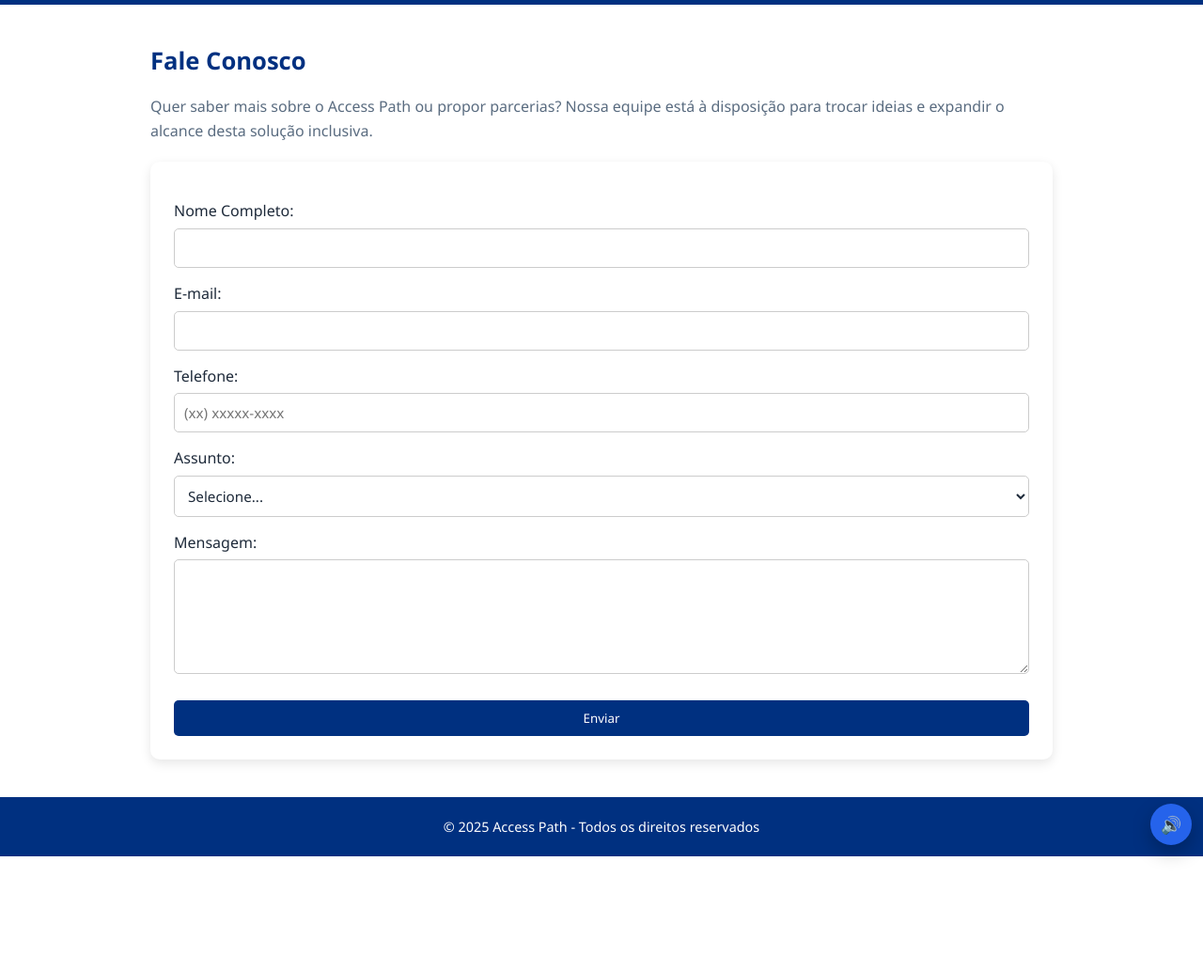
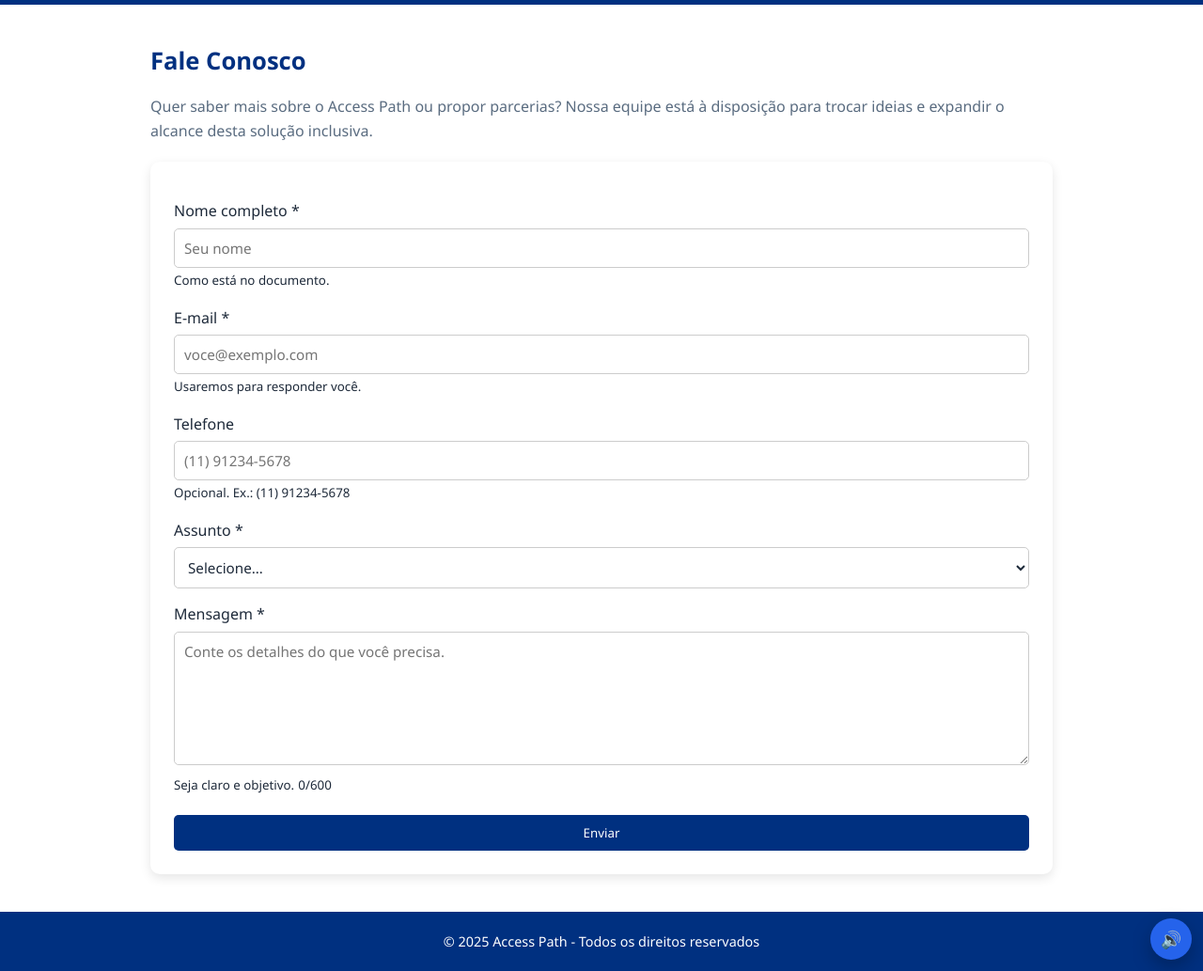
Before and after one commit to MariaSchen/ProjetoTCC, a plain HTML site: page contato.html in a window 1280 px wide. Shown: the part 62-1095 px from the top of the page at 94% size. Before the commit the page ends 973 px from the top, so only its background shows below. Drawn offline with Linux system fonts and the light colour scheme.

Commit message:
Update contato.html

```diff
--- a/contato.html
+++ b/contato.html
@@ -24,8 +24,6 @@
           <li><a class="speakable" href="contato.html">Contato</a></li>
         </ul>
       </nav>
-    <!-- botão antigo de voz foi removido -->
-  </div>
   </header>
 
 
@@ -37,31 +35,54 @@
       <h2>Fale Conosco</h2>
       <p>Quer saber mais sobre o Access Path ou propor parcerias? Nossa equipe está à disposição para trocar ideias e expandir o alcance desta solução inclusiva.</p>
 
-      <form id="form-contato">
-        <label for="nome">Nome Completo:</label>
-        <input type="text" id="nome" name="name" autocomplete="name" required />
+      <form id="form-contato" class="form-elevada" novalidate>
+  <div class="grid-2">
+    <div class="field">
+      <label for="nome">Nome completo <span class="req" aria-hidden="true">*</span></label>
+      <input type="text" id="nome" name="name" autocomplete="name" placeholder="Seu nome" required />
+      <small class="hint">Como está no documento.</small>
+    </div>
 
-        <label for="email">E-mail:</label>
-        <input type="email" id="email" name="email" autocomplete="email" required />
+    <div class="field">
+      <label for="email">E-mail <span class="req" aria-hidden="true">*</span></label>
+      <input type="email" id="email" name="email" autocomplete="email" placeholder="voce@exemplo.com" required />
+      <small class="hint">Usaremos para responder você.</small>
+    </div>
+  </div>
 
-        <label for="telefone">Telefone:</label>
-        <input type="tel" id="telefone" name="tel" inputmode="tel" autocomplete="tel" placeholder="(xx) xxxxx-xxxx" aria-describedby="tel-ajuda" />
-        <small id="tel-ajuda" class="sr-only">Formato sugerido: DDD e número, por exemplo, (11) 91234-5678.</small>
+  <div class="grid-2">
+    <div class="field">
+      <label for="telefone">Telefone</label>
+      <input type="tel" id="telefone" name="tel" inputmode="tel" autocomplete="tel"
+             placeholder="(11) 91234-5678" aria-describedby="tel-ajuda" />
+      <small id="tel-ajuda" class="hint">Opcional. Ex.: (11) 91234-5678</small>
+    </div>
 
-        <label for="assunto">Assunto:</label>
+    <div class="field">
+      <label for="assunto">Assunto <span class="req" aria-hidden="true">*</span></label>
       <select id="assunto" name="subject" required>
-          <option value="">Selecione...</option>
+        <option value="" disabled selected>Selecione…</option>
         <option value="duvida">Dúvida</option>
         <option value="suporte">Suporte</option>
         <option value="sugestao">Sugestão</option>
         <option value="outro">Outro</option>
       </select>
+    </div>
+  </div>
 
-        <label for="mensagem">Mensagem:</label>
-        <textarea id="mensagem" name="message" rows="5" required></textarea>
+  <div class="field">
+    <label for="mensagem">Mensagem <span class="req" aria-hidden="true">*</span></label>
+    <textarea id="mensagem" name="message" rows="6" maxlength="600" required
+              placeholder="Conte os detalhes do que você precisa."></textarea>
+    <div class="field-meta">
+      <small class="hint">Seja claro e objetivo.</small>
+      <small class="counter" id="contagem">0/600</small>
+    </div>
+  </div>
 
   <button type="submit" class="btn">Enviar</button>
 </form>
+
     </section>
   </main>
 
@@ -69,25 +90,19 @@
     <p>&copy; 2025 Access Path - Todos os direitos reservados</p>
   </footer>
 
-  <script src="script.js" defer></script>
-    <!-- ... seu conteúdo ... -->
-
-  <!-- [NOVO] Botão de VOZ (mini) e Toast -->
-  <button id="tts-mini" type="button" title="Leitor de voz" aria-label="Leitor de voz" aria-pressed="false">🔊</button>
+  <!-- Botão de VOZ (fica ACIMA do VLibras) + toast -->
+  <button id="tts-mini" type="button" title="Leitor de voz" aria-label="Leitor de voz">🔊</button>
   <div id="tts-toast" role="status" aria-live="polite"></div>
 
-  <!-- [NOVO] VLibras (oficial) -->
-  <div vw class="enabled">
-    <div vw-access-button class="active"></div>
+  <!-- VLibras (oficial) -->
+  <div vw class="enabled" aria-label="Ativar tradução para Libras">
+    <div vw-access-button class="active" role="button" aria-label="Abrir tradutor VLibras"></div>
     <div vw-plugin-wrapper>
-      <div class="vw-plugin-top-wrapper"></div>
+      <div class="vw-plugin-top-wrapper" aria-live="polite" aria-atomic="true"></div>
     </div>
   </div>
-  <script src="https://vlibras.gov.br/app/vlibras-plugin.js"></script>
+  <script src="https://vlibras.gov.br/app/vlibras-plugin.js" crossorigin="anonymous" referrerpolicy="no-referrer"></script>
 
   <script src="script.js" defer></script>
 </body>
 </html>
-
-</body>
-</html>
```
Lines whose indentation alone changed are shown as unchanged.
